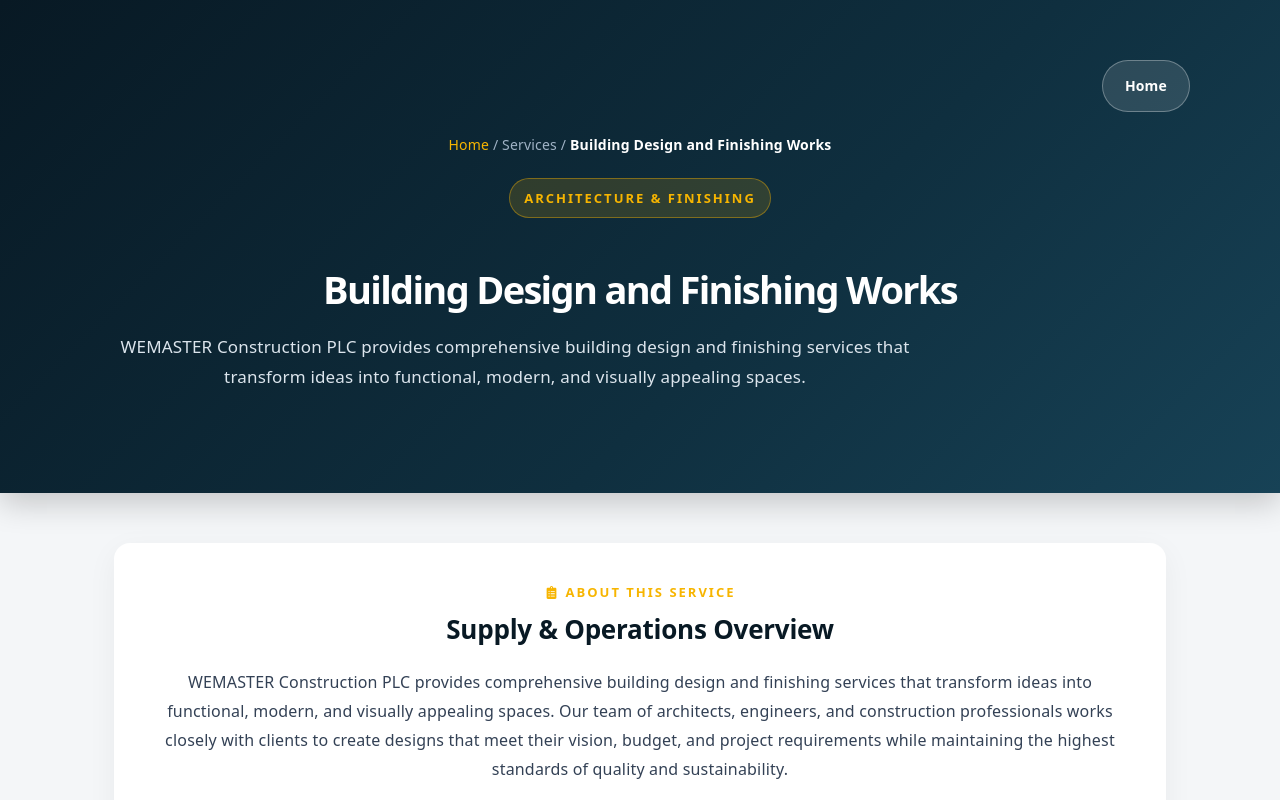
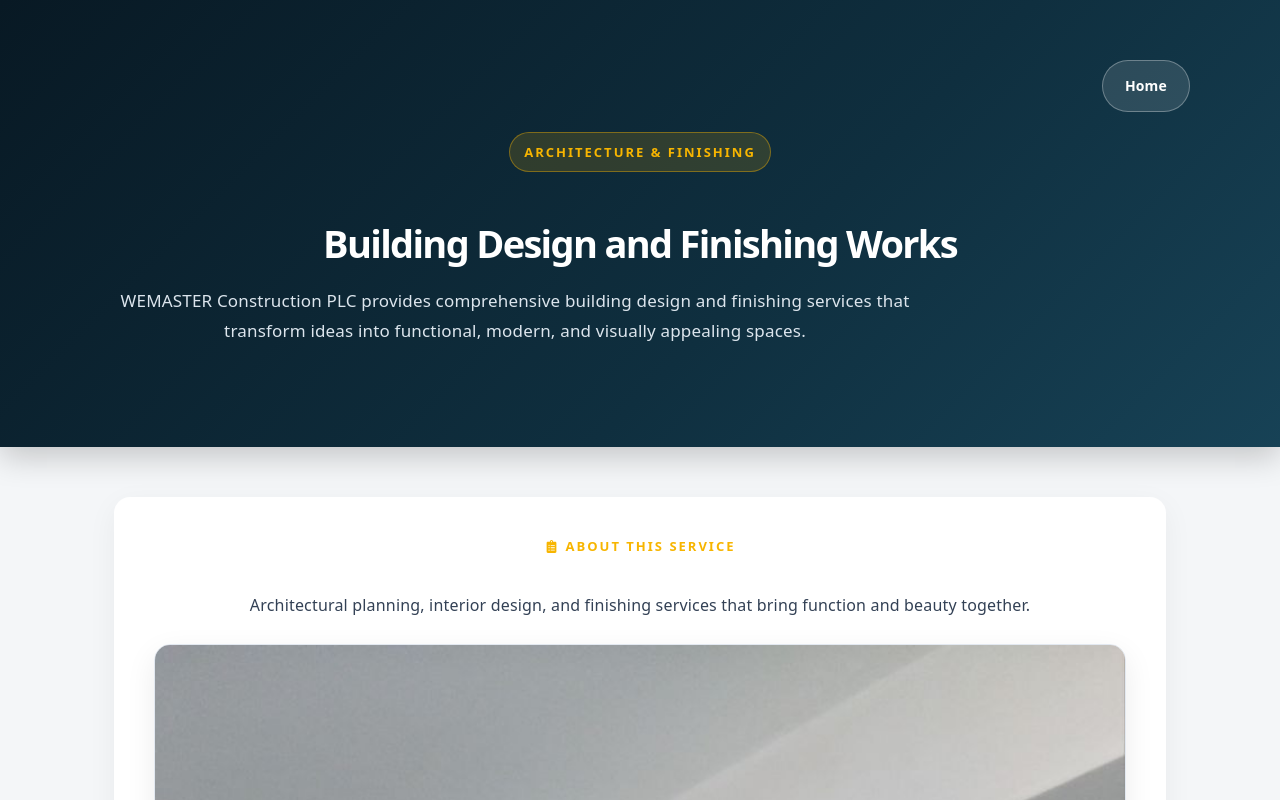
Before and after one commit to mgmelk/constructionwebsite, a React app in the folder frontend/: page /services/building-design-and-finishing-works in a window 1280 px wide. Shown: the top 800 px of the page. Built offline with nearby package versions, Linux system fonts and the light colour scheme; the HTML template or start-up script is replaced by a standard one.

Commit message:
frontend

```diff
--- a/frontend/src/pages/ServiceDetail.css
+++ b/frontend/src/pages/ServiceDetail.css
@@ -17,27 +17,6 @@
 .service-hero-container {
   max-width: 1100px;
   margin: 0 auto;
-}
-
-.breadcrumb {
-  font-size: 14px;
-  color: #a0b3c6;
-  margin-bottom: 20px;
-}
-
-.breadcrumb a {
-  color: #f7b500;
-  text-decoration: none;
-  font-weight: 500;
-}
-
-.breadcrumb a:hover {
-  text-decoration: underline;
-}
-
-.active-breadcrumb {
-  color: #ffffff;
-  font-weight: 600;
 }
 
 .service-category-badge {
--- a/frontend/src/pages/ServiceDetail.jsx
+++ b/frontend/src/pages/ServiceDetail.jsx
@@ -5,7 +5,9 @@
 
 function ServiceDetail() {
   const { slug } = useParams();
-  const service = services.find((item) => item.slug === slug);
+  const serviceIndex = services.findIndex((item) => item.slug === slug);
+  const service = services[serviceIndex];
+  const isShortOverview = serviceIndex > 0;
 
   if (!service) {
     return (
@@ -30,10 +32,6 @@
             </Link>
           </div>
 
-          <div className="breadcrumb">
-            <Link to="/">Home</Link> / <span>Services</span> / <span className="active-breadcrumb">{service.title}</span>
-          </div>
-
           <span className="service-category-badge">{service.categoryBadge || "WEMASTER SERVICES"}</span>
           <h1>{service.heroTitle || service.title}</h1>
           <p className="service-detail-intro">{service.intro}</p>
@@ -48,10 +46,11 @@
         <section className="detail-section overview-section">
           <div className="section-title-wrap">
             <span className="section-subtitle"><FaClipboardList /> ABOUT THIS SERVICE</span>
-            <h2>Supply & Operations Overview</h2>
           </div>
           <div className="service-paragraphs">
-            {service.descriptionParagraphs ? (
+            {isShortOverview ? (
+              <p className="service-paragraph">{service.shortDescription || service.intro}</p>
+            ) : service.descriptionParagraphs ? (
               service.descriptionParagraphs.map((paragraph, idx) => (
                 <p key={idx} className="service-paragraph">{paragraph}</p>
               ))
```
